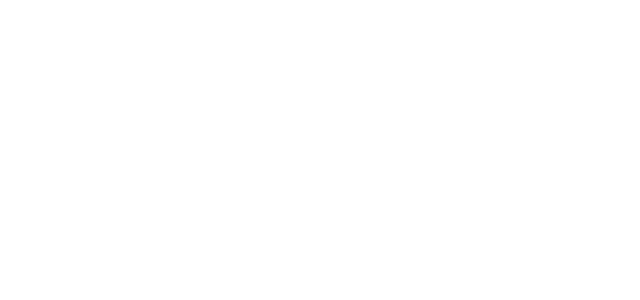
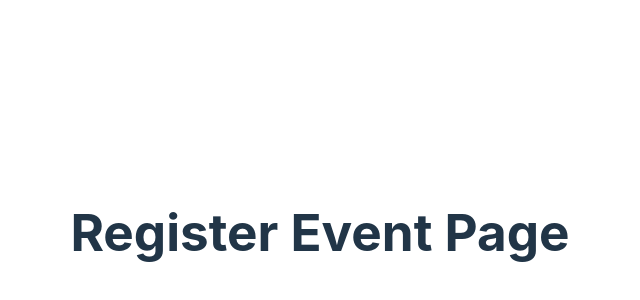
Before and after one commit to GreenTeaProgrammers/MatsuriSNS, a React (Vite) app in the folder frontend/: page /register_event in a window 1280 px wide. Before the commit this address had no page. Shown: the part 168-468 px from the top of the page, without its empty margins (320-960 px from the left). Built offline with nearby package versions, Linux system fonts and the light colour scheme.

Commit message:
feta: Add register_event page

```diff
--- a/frontend/src/App.tsx
+++ b/frontend/src/App.tsx
@@ -3,6 +3,7 @@
 import './App.css'
 import MapPage from './pages/MapPage';
 import HomePage from './pages/HomePage';
+import RegisterEventPage from './pages/RegisterEventPage';
 
 function App() {
   return (
@@ -10,6 +11,7 @@
       <Routes>
         <Route path="/" element={<HomePage />} />
         <Route path="/map" element={<MapPage />} />
+        <Route path="/register_event" element={<RegisterEventPage />} />
       </Routes>
     </Router>
   )
--- /dev/null
+++ b/frontend/src/pages/RegisterEventPage.tsx
@@ -0,0 +1,7 @@
+const RegisterEventPage = () => {
+	return (
+		<h1>Register Event Page</h1>
+	);
+}
+
+export default RegisterEventPage;
```
